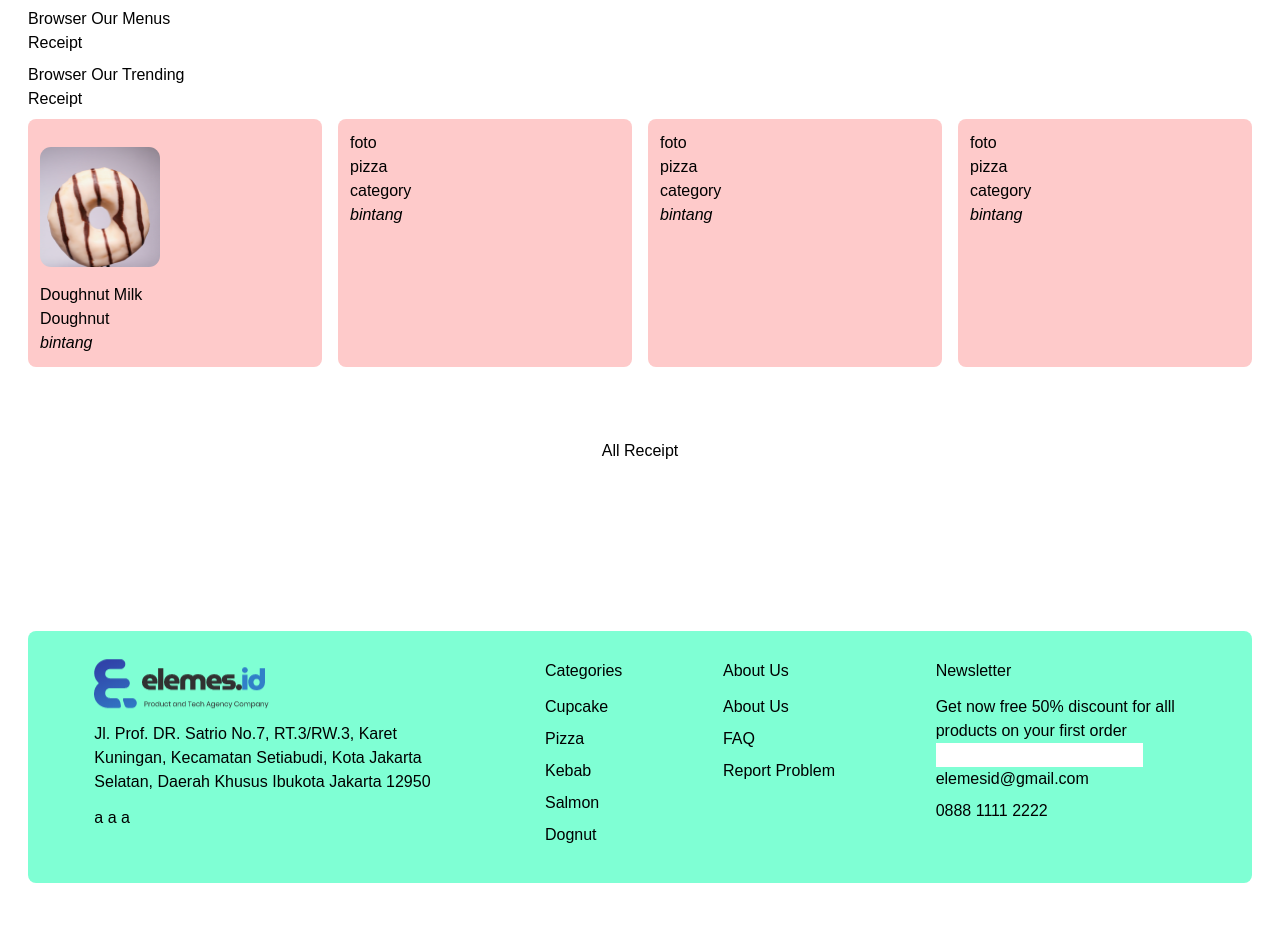
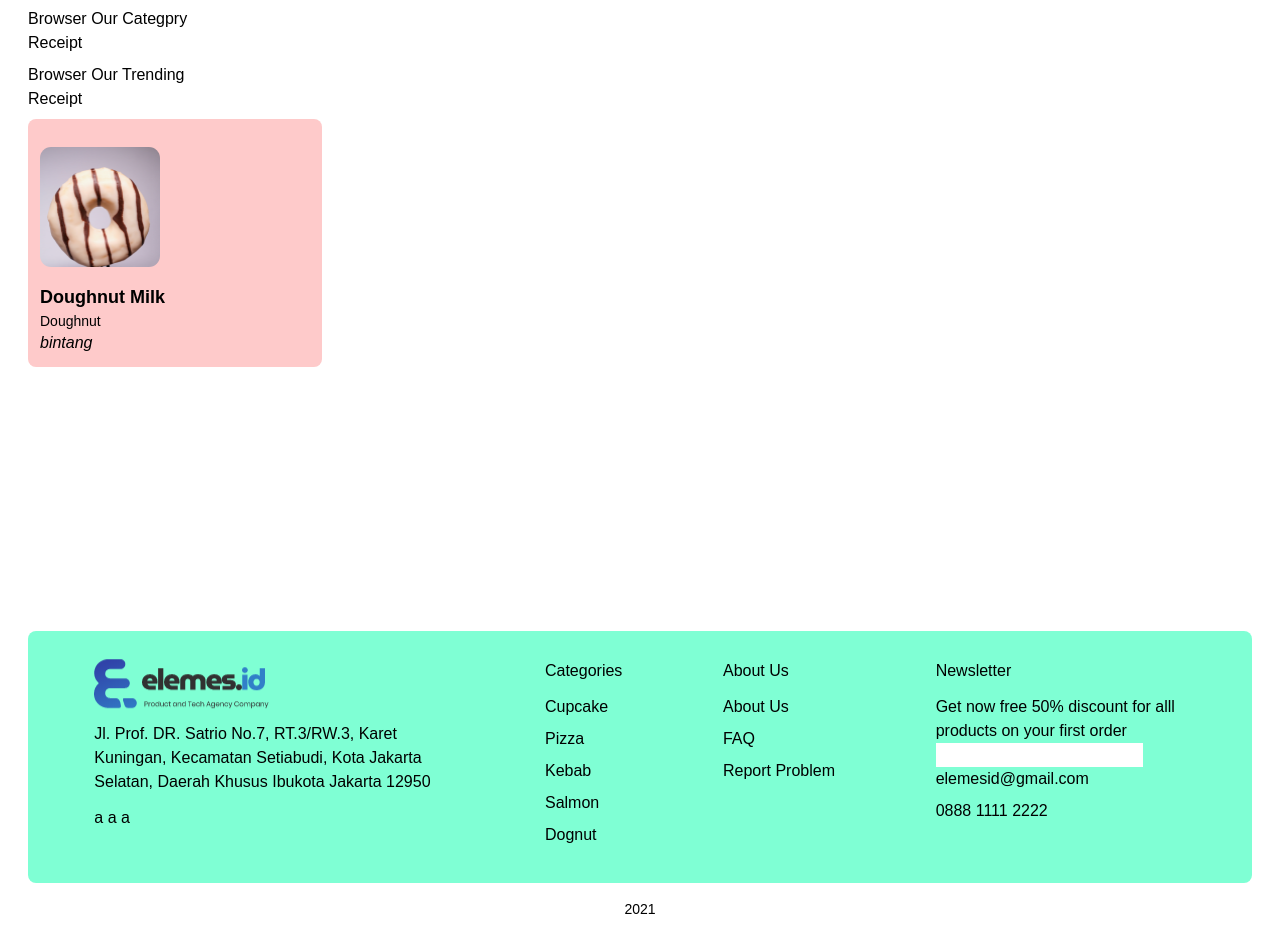
Before and after one commit to mbank14/elemes-id, a Nuxt app: page / in a window 1280 px wide. Shown: the part 560-1495 px from the top of the page. Before the commit the page ends 1443 px from the top, so only its background shows below. Built offline with nearby package versions, Linux system fonts and the light colour scheme.

Commit message:
add data slider fix ui

```diff
--- a/pages/index.vue
+++ b/pages/index.vue
@@ -9,7 +9,13 @@
     <!-- main content -->
     <main>
       <!-- Category -->
-      <v-section></v-section>
+      <v-section :mainTitle="'Browser Our Categpry'" class="section__category">
+        <template v-slot:mainMenus>
+          <div>
+
+          </div>
+        </template>
+      </v-section>
 
       <!-- trending -->
       <v-section :mainTitle="'Browser Our Trending'" class="section__trending">
@@ -22,48 +28,19 @@
                   src="~/assets/img/trending/pexels-alena-shekhovtcova-6940978 1.png" alt="">
 
                 <div>
-                  <p>Doughnut Milk</p>
-                  <p>Doughnut</p>
+                  <p class="font-semibold text-lg">Doughnut Milk</p>
+                  <p class="txt--green text-sm">Doughnut</p>
                   <i>bintang</i>
                 </div>
               </div>
             </card-base>
 
-            <card-base>
-              <div>
-                <div>foto</div>
-                <div>
-                  <p>pizza</p>
-                  <p>category</p>
-                  <i>bintang</i>
-                </div>
-              </div>
-            </card-base>
-            <card-base>
-              <div>
-                <div>foto</div>
-                <div>
-                  <p>pizza</p>
-                  <p>category</p>
-                  <i>bintang</i>
-                </div>
-              </div>
-            </card-base>
-            <card-base>
-              <div>
-                <div>foto</div>
-                <div>
-                  <p>pizza</p>
-                  <p>category</p>
-                  <i>bintang</i>
-                </div>
-              </div>
-            </card-base>
+
 
           </div>
 
           <div class="md:flex justify-center hidden">
-            <button-base :buttonText="'All Receipt'"></button-base>
+            <button-base :buttonText="'All Receipt'" :type="'btn--green text-white'"></button-base>
           </div>
         </template>
       </v-section>
@@ -73,6 +50,11 @@
     <footer class="hidden md:block footer rounded-lg">
       <v-footer></v-footer>
     </footer>
+      <div class="mx-auto py-4">
+        <center>
+        <h1 class="text-sm">2021</h1>
+        </center>
+      </div>
 
 
     <!-- <button-base :buttonText="'daftar sekarang'"></button-base>
@@ -93,5 +75,48 @@ import VSection from '~/components/VSection.vue'
 import VFooter from '~/components/VFooter.vue'
 export default {
   components: { ButtonBase, CardBase, VHeader, VSection, VFooter },
+  data() {
+    return{
+      currentIndex: 0,
+      indexSlide : 0,
+      itemCat: [
+        {
+          id: 1,
+          name: 'Cupcake',
+          qty: 22,
+          img: '~/assets/img/category/Frame.svg'
+        },
+        {
+          id: 2,
+          name: 'Pizza',
+          qty: 25,
+          img: '~/assets/img/category/pizza 1.svg'
+        },
+        {
+          id: 3,
+          name: 'Kebab',
+          qty: 12,
+          img: '~/assets/img/category/kebab 1.svg'
+        },
+        {
+          id: 4,
+          name: 'Salmon',
+          qty: 22,
+          img: '~/assets/img/category/salmon 1.svg'
+        },
+        {
+          id: 5,
+          name: 'Doughnut',
+          qty: 1,
+          img: '~/assets/img/category/doughnut 1.svg'
+        },
+      ],
+
+    }
+  },
+
+  methods:{
+
+  }
   }
 </script>
```
